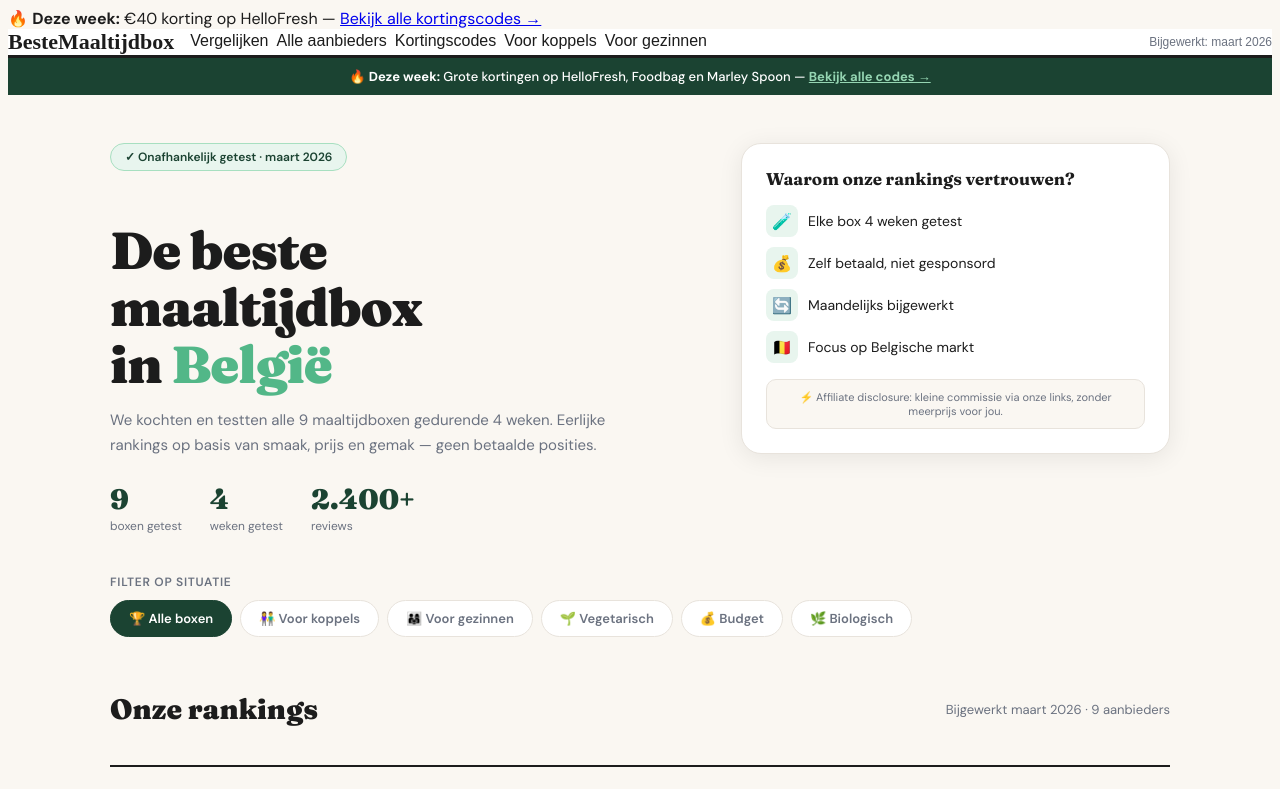
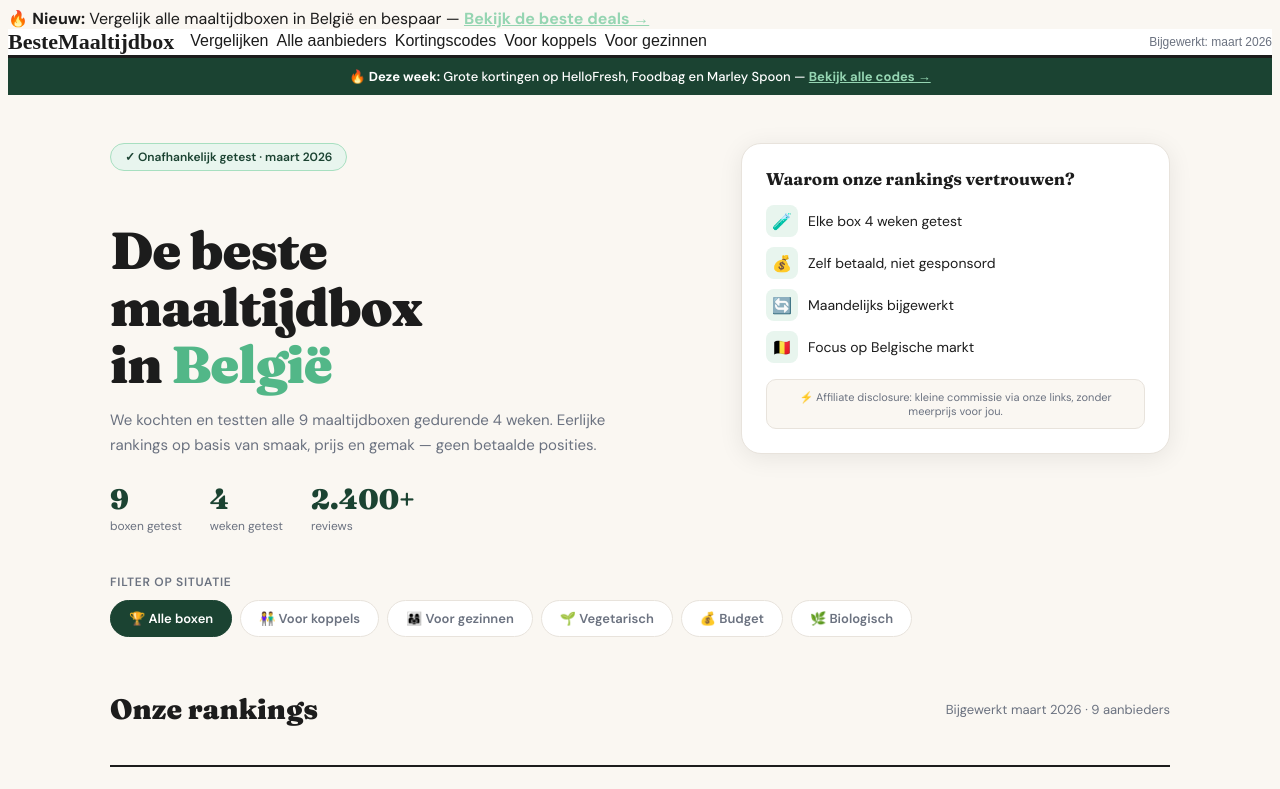
Before and after one commit to fetspets/bestemaaltijdbox, a Next.js app: page / in a window 1280 px wide. Shown: the top 789 px of the page. Built offline with nearby package versions, Linux system fonts and the light colour scheme.

Commit message:
topbar gefixed

```diff
--- a/src/components/Navbar.tsx
+++ b/src/components/Navbar.tsx
@@ -11,10 +11,7 @@ export default function Navbar() {
     <>
       {/* Top promo bar */}
       <div className="top-bar">
-        🔥 <strong>Deze week:</strong> €40 korting op HelloFresh —{' '}
-        <Link href="/kortingscodes" className="underline text-red-200 hover:text-white">
-          Bekijk alle kortingscodes →
-        </Link>
+        🔥 <strong>Nieuw:</strong> Vergelijk alle maaltijdboxen in België en bespaar — <Link href="/kortingscodes" style={{ color: '#95D5B2', fontWeight: 700 }}>Bekijk de beste deals →</Link>
       </div>
 
       {/* Main nav */}
```
